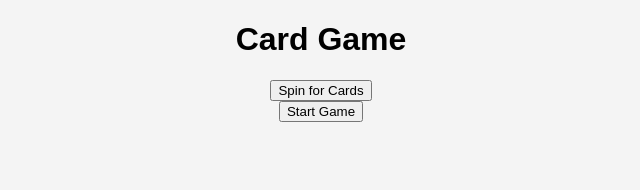
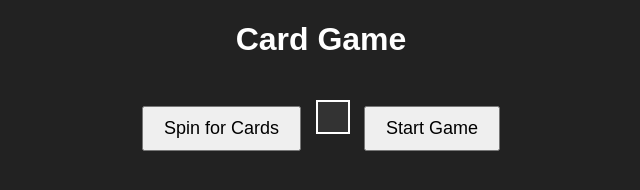
Before and after one commit to mrsum2/Healthy-Bacteria, a plain HTML site: page index.html in a window 1280 px wide. Shown: the whole page, without its empty margins (319-959 px from the left). Drawn offline with Linux system fonts and the light colour scheme.

Commit message:
Update styles.css

```diff
--- a/styles.css
+++ b/styles.css
@@ -1,14 +1,22 @@
 body {
     font-family: Arial, sans-serif;
     text-align: center;
-    background-color: #f4f4f4;
+    background-color: #222;
+    color: white;
 }
 
-#cardDisplay {
+button {
+    padding: 10px 20px;
+    font-size: 18px;
+    margin: 10px;
+    cursor: pointer;
+}
+
+#cardResult {
     margin-top: 20px;
     font-size: 20px;
-    padding: 10px;
-    border: 2px solid #333;
+    padding: 15px;
+    border: 2px solid white;
+    background-color: #333;
     display: inline-block;
-    background: white;
 }
```
